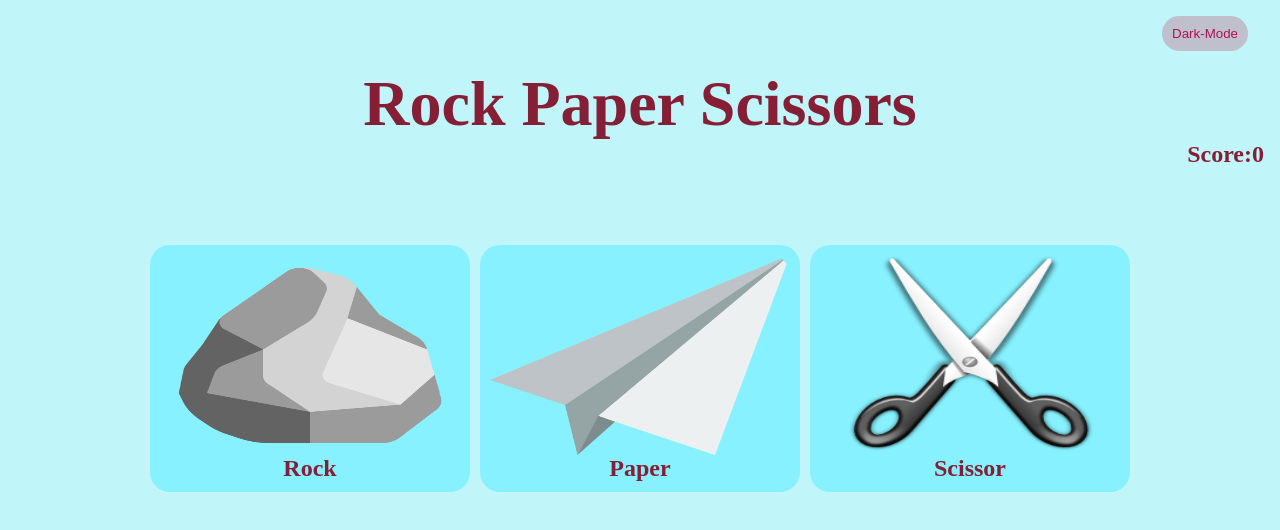
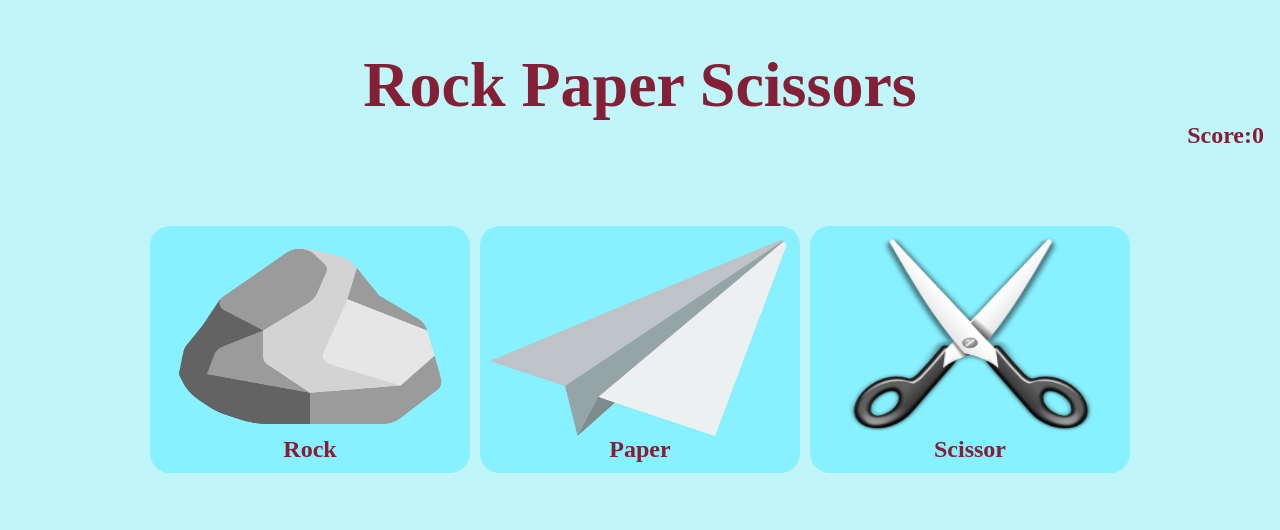
Before and after one commit to SohamBhatkuly/Rock-Paper-Scissors, a plain HTML site: page main.html in a window 1280 px wide. Drawn offline with Linux system fonts and the light colour scheme.

Commit message:
CSS changes

```diff
--- a/main.css
+++ b/main.css
@@ -6,6 +6,7 @@
 
 body {
   background-color: #c0f5fa;
+  margin-top: 3rem;
 }
 
 .options {
--- a/main.html
+++ b/main.html
@@ -11,9 +11,9 @@
 
 <body>
 
-    <div class="dark-mode" onclick="dark()">
+    <!-- <div class="dark-mode" onclick="dark()">
         <input type="button" value="Dark-Mode" class="mode-button">
-    </div>
+    </div> -->
 
     <div class="title">
         <h1>Rock Paper Scissors</h1>
```
